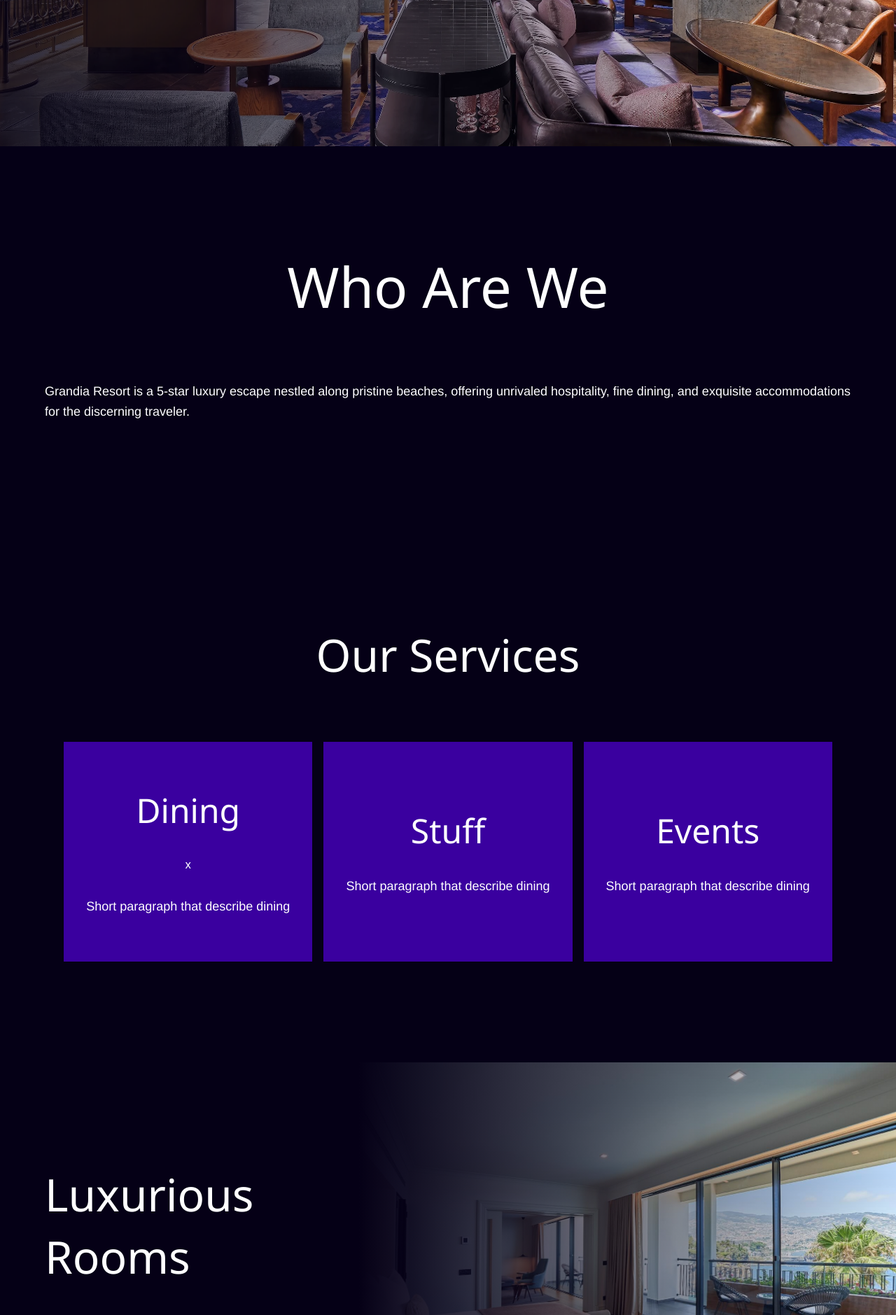
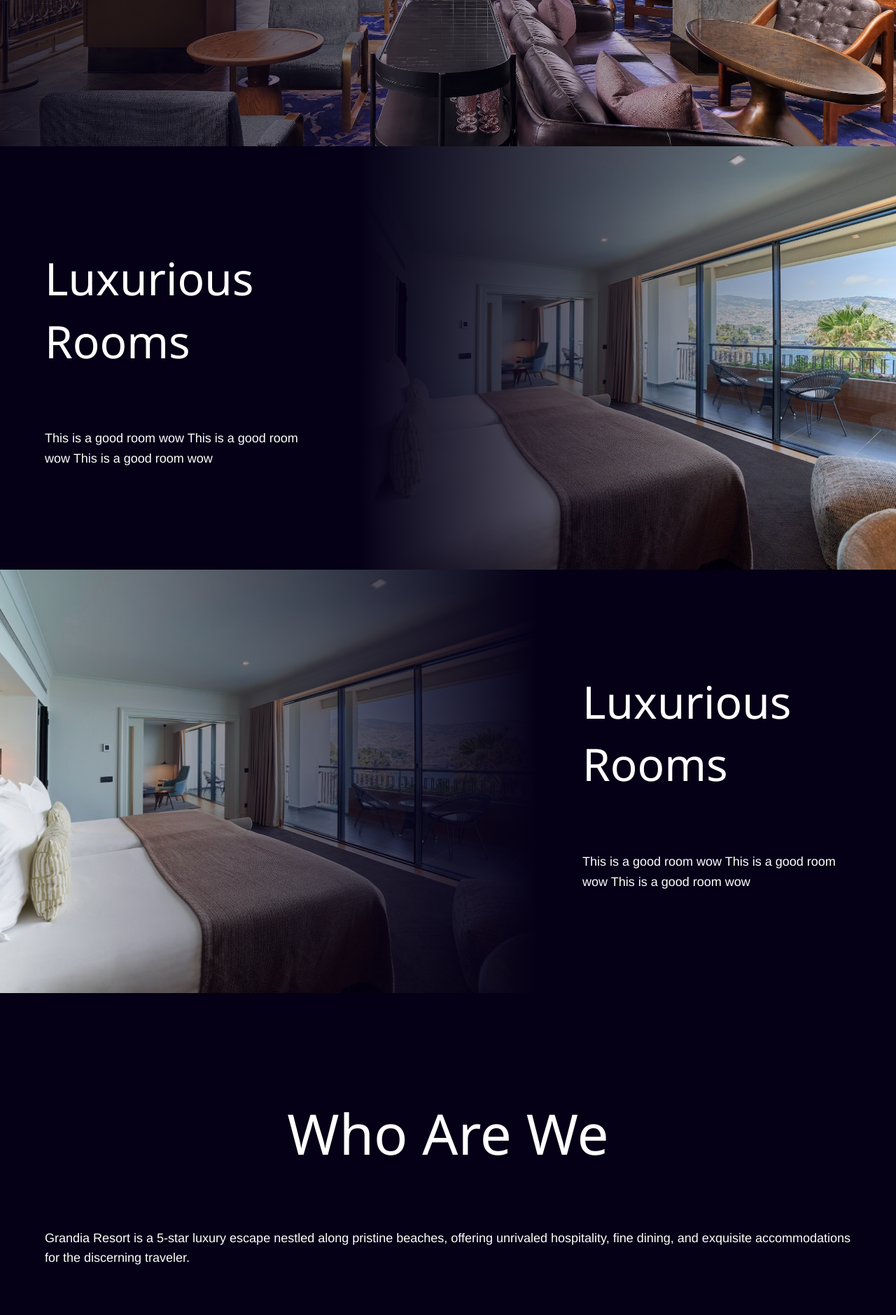
Before and after one commit to richardd-f/hotelReservation-WebDev, a PHP site: page / in a window 1280 px wide. Shown: the part 591-2470 px from the top of the page at 70% size. Run offline with PHP 8.4, Linux system fonts and the light colour scheme; some libraries are stand-ins or nearby versions.

Commit message:
fix some bugs

```diff
--- a/index.php
+++ b/index.php
@@ -110,6 +110,43 @@
     </section>
 
     <main class="block max-w-7xl m-auto">
+        <!-- SHOW OFF ROOM -->
+         <!-- left img -->
+        <div class="flex flex-col lg:flex-row w-full h-256">
+            <div class="lg:w-2/5 flex flex-col justify-center z-10 section-pad h-full">
+                <h2>Luxurious Rooms</h2>
+                <p>This is a good room wow This is a good room wow This is a good room wow</p>
+            </div>
+            <div class="lg:w-3/5 relative overflow-hidden flex items-stretch h-auto">
+                <!-- Background Image -->
+                <img src="imgs/room-1.jpg"
+                    alt="Resort Room"
+                    class="w-full h-auto object-cover" />
+
+                <!-- Gradient Overlay -->
+                <div class="absolute inset-0 bg-gradient-to-b lg:bg-gradient-to-r from-brand-black to-transparent"></div>
+            </div>
+        </div>
+        <!-- right img -->
+        <div class="flex flex-col lg:flex-row w-full h-256">
+            <div class="lg:w-3/5 relative overflow-hidden flex items-stretch h-auto">
+                <!-- Background Image -->
+                <img src="imgs/room-1.jpg"
+                alt="Resort Room"
+                class="w-full h-auto object-cover" />
+
+                <!-- Gradient Overlay -->
+                <div class="absolute inset-0 bg-gradient-to-b lg:bg-gradient-to-l from-brand-black to-transparent"></div>
+            </div>
+            <div class="lg:w-2/5 flex flex-col justify-center z-10 section-pad h-full">
+                <h2>Luxurious Rooms</h2>
+                <p>This is a good room wow This is a good room wow This is a good room wow</p>
+            </div>
+        </div>
+
+
+
+        <!-- INTRODUCE  -->
         <section>
             <div class="flex-center flex-col section-pad">
                 <h1>Who Are We</h1>
@@ -137,25 +174,6 @@
                 </div>
             </div>
         </section>
-
-        <section class="flex flex-col lg:flex-row w-full h-256">
-            <!-- Text -->
-            <div class="lg:w-2/5 flex flex-col justify-center z-10 section-pad h-full">
-                <h2>Luxurious Rooms</h2>
-                <p>This is a good room wow This is a good room wow This is a good room wow</p>
-            </div>
-
-            <!-- Image -->
-            <div class="lg:w-3/5 relative overflow-hidden flex items-stretch h-auto">
-                <!-- Background Image -->
-                <img src="imgs/room-1.jpg"
-                    alt="Resort Room"
-                    class="w-full h-auto object-cover" />
-
-                <!-- Gradient Overlay -->
-                <div class="absolute inset-0 bg-gradient-to-b lg:bg-gradient-to-r from-brand-black to-transparent"></div>
-            </div>
-        </section>
     </main>
 
     <?php require_once "php/footer.php"?>
--- a/style/output.css
+++ b/style/output.css
@@ -1738,4 +1738,8 @@ input[type=text]:focus, select:focus {
   .lg\:bg-gradient-to-r {
     background-image: linear-gradient(to right, var(--tw-gradient-stops));
   }
-}
+
+  .lg\:bg-gradient-to-l {
+    background-image: linear-gradient(to left, var(--tw-gradient-stops));
+  }
+}
```
